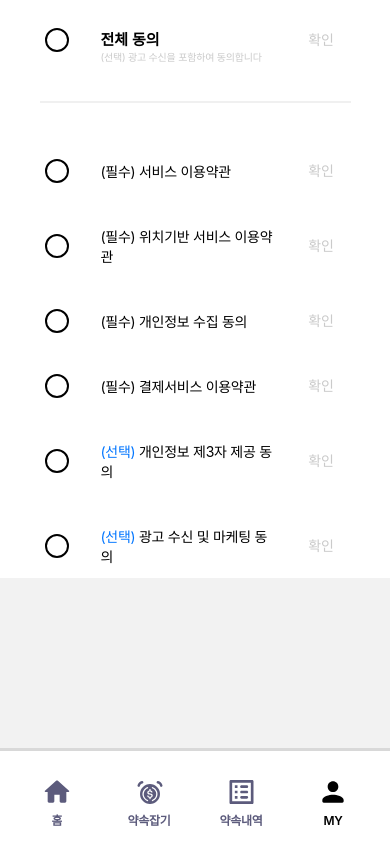
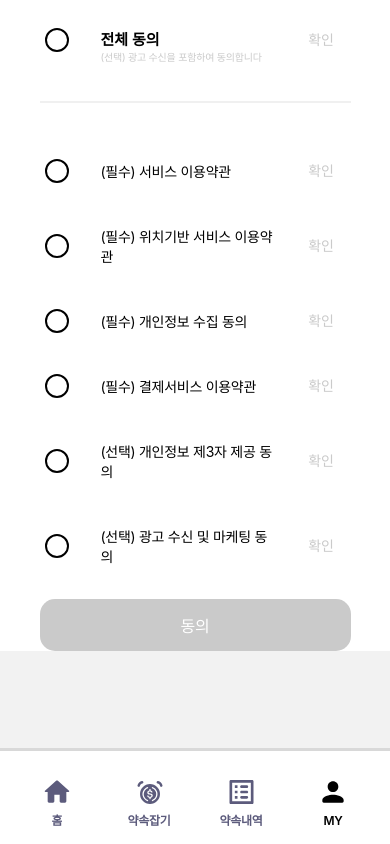
Before and after one commit to 5th-NE-O-RDINARY/Frontend, a React Native app: screen /MY in a window 390 px wide. Built offline with nearby package versions, Linux system fonts and the light colour scheme.

Commit message:
Feat: 동의 버튼 추가(전체 동의 구현현x)

```diff
--- a/src/screens/Terms/Terms.tsx
+++ b/src/screens/Terms/Terms.tsx
@@ -1,9 +1,11 @@
-import React, { useState } from 'react';
-import { View } from 'react-native';
+import { Button } from '@/components/atoms/Button';
+import React, { useEffect, useState } from 'react';
+import { ScrollView } from 'react-native';
 import styled from 'styled-components/native';
 
 const RadioButtonGroup = () => {
   const [selectedOptions, setSelectedOptions] = useState([]);
+  const [selectAll, setSelectAll] = useState(false);
 
   const handleOptionSelect = (option) => {
     if (selectedOptions.includes(option)) {
@@ -19,7 +21,35 @@ const RadioButtonGroup = () => {
     return selectedOptions.includes(option);
   };
 
+  const checkSelectAll = () => {
+    selectedOptions.sort();
+    if (
+      selectedOptions[0] === contents[0].Option &&
+      selectedOptions[1] === contents[1].Option &&
+      selectedOptions[2] === contents[2].Option &&
+      selectedOptions[3] === contents[3].Option &&
+      selectedOptions[4] === contents[4].Option &&
+      selectedOptions[5] === contents[5].Option
+    ) {
+      setSelectAll(true);
+    } else setSelectAll(false);
+  };
+
+  useEffect(() => {
+    checkSelectAll();
+  }, [selectedOptions]);
+
+  const contents = [
+    { text: '(필수) 서비스 이용약관', Option: 'Option 1' },
+    { text: '(필수) 위치기반 서비스 이용약관', Option: 'Option 2' },
+    { text: '(필수) 개인정보 수집 동의', Option: 'Option 3' },
+    { text: '(필수) 결제서비스 이용약관', Option: 'Option 4' },
+    { text: '(선택) 개인정보 제3자 제공 동의', Option: 'Option 5' },
+    { text: '(선택) 광고 수신 및 마케팅 동의', Option: 'Option 6' },
+  ];
+
   return (
+    <ScrollView>
       <Container>
         <Box>
           <RadioButton
@@ -39,88 +69,27 @@ const RadioButtonGroup = () => {
 
         <Hr />
 
+        {contents.map((option, index) => (
           <Box>
             <RadioButton
-          onPress={() => handleOptionSelect('option1')}
-          selected={isOptionSelected('option1')}
+              key={index}
+              onPress={() => handleOptionSelect(option.Option)}
+              selected={isOptionSelected(option.Option)}
             >
-          <RadioInner selected={isOptionSelected('option1')}>
-            {isOptionSelected('option1') && <RadioInnerSelected />}
+              <RadioInner selected={isOptionSelected(option.Option)}>
+                {isOptionSelected(option.Option) && <RadioInnerSelected />}
               </RadioInner>
-          <LabelText>(필수) 서비스 이용약관</LabelText>
+              <LabelText>{option.text}</LabelText>
             </RadioButton>
             <Check>확인</Check>
           </Box>
+        ))}
 
-      <Box>
-        <RadioButton
-          onPress={() => handleOptionSelect('option2')}
-          selected={isOptionSelected('option2')}
-        >
-          <RadioInner selected={isOptionSelected('option2')}>
-            {isOptionSelected('option2') && <RadioInnerSelected />}
-          </RadioInner>
-          <LabelText>(필수) 위치기반 서비스 이용약관</LabelText>
-        </RadioButton>
-        <Check>확인</Check>
-      </Box>
-
-      <Box>
-        <RadioButton
-          onPress={() => handleOptionSelect('option3')}
-          selected={isOptionSelected('option3')}
-        >
-          <RadioInner selected={isOptionSelected('option3')}>
-            {isOptionSelected('option3') && <RadioInnerSelected />}
-          </RadioInner>
-          <LabelText>(필수) 개인정보 수집 동의</LabelText>
-        </RadioButton>
-        <Check>확인</Check>
-      </Box>
-
-      <Box>
-        <RadioButton
-          onPress={() => handleOptionSelect('option4')}
-          selected={isOptionSelected('option4')}
-        >
-          <RadioInner selected={isOptionSelected('option4')}>
-            {isOptionSelected('option4') && <RadioInnerSelected />}
-          </RadioInner>
-          <LabelText>(필수) 결제서비스 이용약관</LabelText>
-        </RadioButton>
-        <Check>확인</Check>
-      </Box>
-
-      <Box>
-        <RadioButton
-          onPress={() => handleOptionSelect('option5')}
-          selected={isOptionSelected('option5')}
-        >
-          <RadioInner selected={isOptionSelected('option5')}>
-            {isOptionSelected('option5') && <RadioInnerSelected />}
-          </RadioInner>
-          <LabelText>
-            <SelectOption>(선택) </SelectOption>개인정보 제3자 제공 동의
-          </LabelText>
-        </RadioButton>
-        <Check>확인</Check>
-      </Box>
-
-      <Box>
-        <RadioButton
-          onPress={() => handleOptionSelect('option6')}
-          selected={isOptionSelected('option6')}
-        >
-          <RadioInner selected={isOptionSelected('option6')}>
-            {isOptionSelected('option6') && <RadioInnerSelected />}
-          </RadioInner>
-          <LabelText>
-            <SelectOption>(선택) </SelectOption>광고 수신 및 마케팅 동의
-          </LabelText>
-        </RadioButton>
-        <Check>확인</Check>
-      </Box>
+        <ButtonWrapper>
+          <Button children="동의" disabled={!selectAll} />
+        </ButtonWrapper>
       </Container>
+    </ScrollView>
   );
 };
 
@@ -220,4 +189,8 @@ const Check = styled.Text`
   letter-spacing: -0.28px;
 `;
 
+const ButtonWrapper = styled.View`
+  margin: 0 auto;
+`;
+
 export default RadioButtonGroup;
```
Lines whose indentation alone changed are shown as unchanged.
